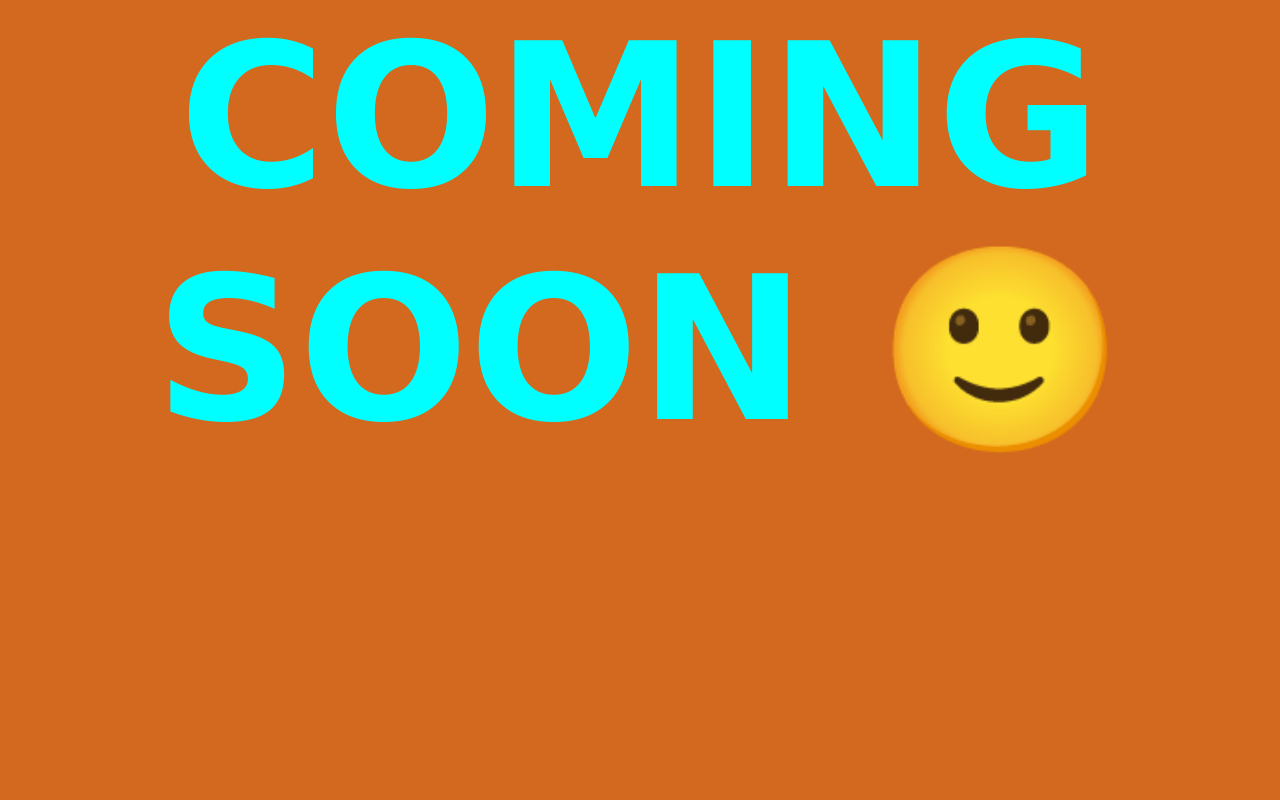
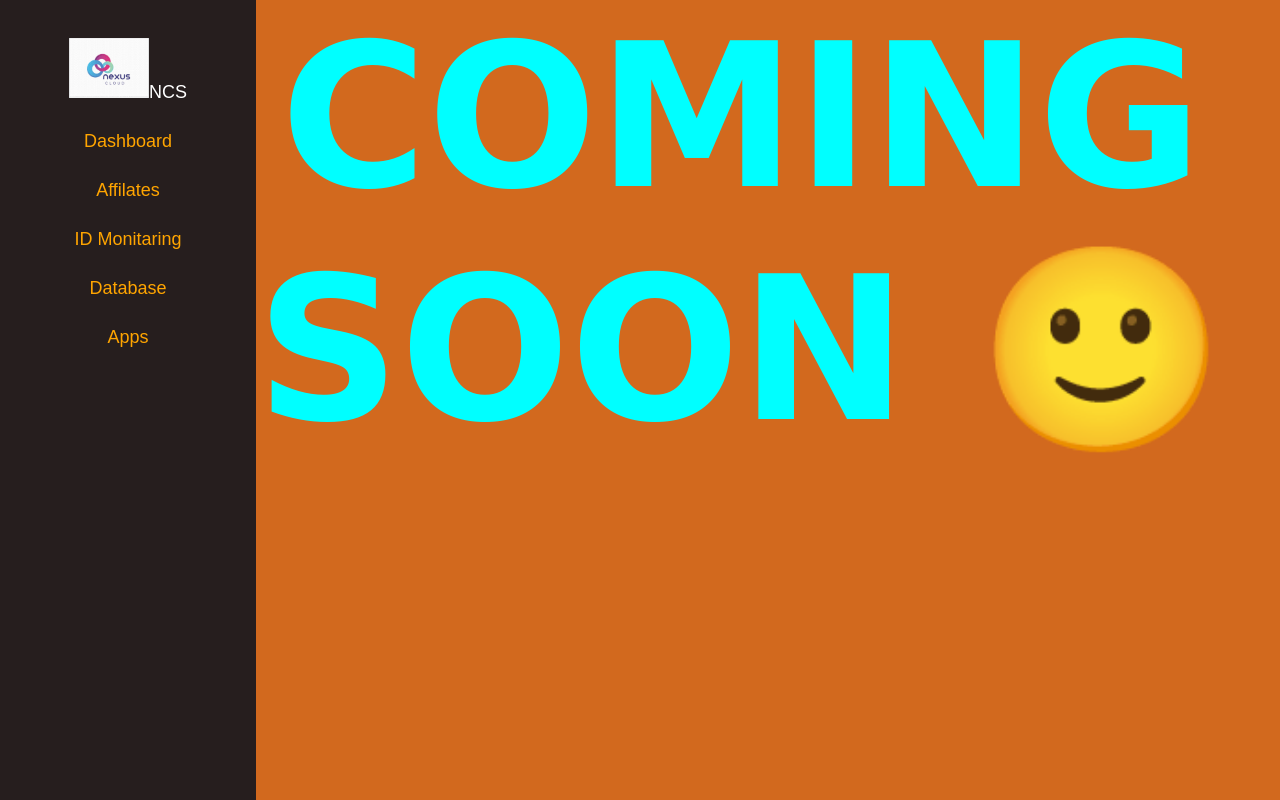
Before and after one commit to Ndima-karabo17/Task3.5_CyberDashboard, a plain HTML site: page soon.html in a window 1280 px wide. Drawn offline with Linux system fonts and the light colour scheme.

Commit message:
Update soon.html

```diff
--- a/soon.html
+++ b/soon.html
@@ -19,9 +19,52 @@
             margin: 0;
             padding: 0;
         }
+        .dashboard-card {
+    display: flex;
+    height: 100vh;
+}
+.dashboardSider {
+    width: 20%;
+    background-color: rgb(38, 30, 30);
+    color: white;
+    font-size: large;
+    font-family: Georgia, serif;
+    padding: 20px;
+    box-sizing: border-box;
+}
+.first {
+  display: block;
+  padding: 10px 20px;
+  margin: 8px 0;
+  color: white;
+  text-align: center;
+  border: none;
+  border-radius: 4px;
+  cursor: pointer;
+  font-family: Arial, sans-serif;
+}
+img{
+    width: 80px;
+    height: 60px;
+}
+a{
+    text-decoration: none;
+    color:orange;
+}
     </style>
 </head>
 <body>
+    <main class="dashboard-card">
+     <div class="dashboardSider">
+      <div class="first second"><img src="image/logo.jpg"/>NCS</div>
+      <div class="first"><a href="index.html">Dashboard</a></div>
+        <div class="first"><a href="soon.html">Affilates</a></div>
+        <div class="first"><a href="soon.html">ID Monitaring</a></div>
+        <div class="first"><a href="soon.html">Database</a></div>
+        <div class="first"><a href="soon.html">Apps</a></div>
+
+        </div>
     <h1>COMING <br>SOON 🙂</h1>
+    </main>
 </body>
 </html>
```
